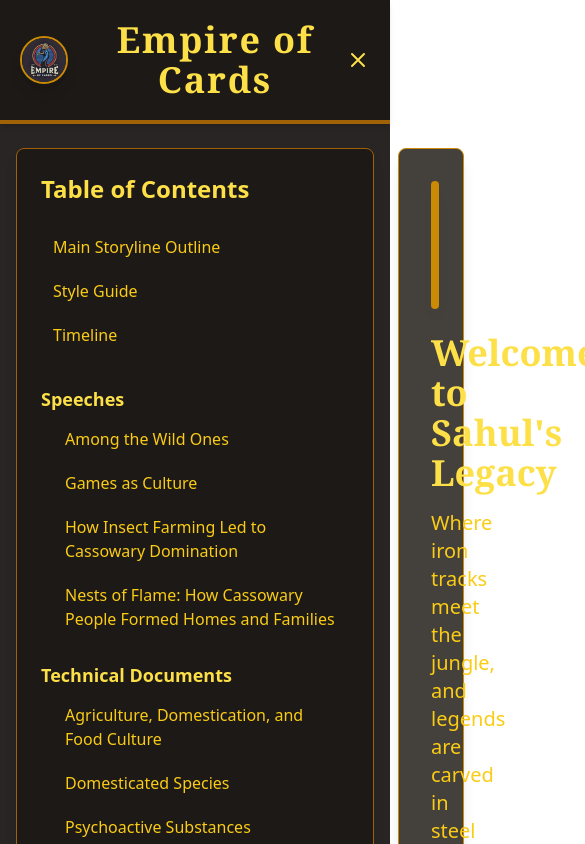
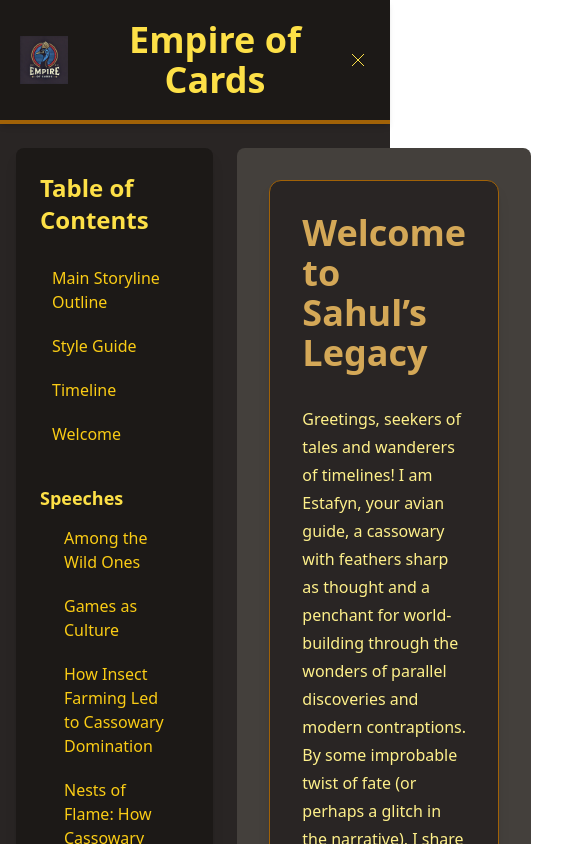
Before and after one commit to estafyn/Empire-of-Cards, a Vue app in the folder Empire-of-Cards/: page / in a window 390 px wide. Shown: the top 844 px of the page, 585 px wide, since content can reach past the window. Built offline with nearby package versions, Linux system fonts and the light colour scheme.

Commit message:
Add welcome page and split table of contents

```diff
--- a/Empire-of-Cards/src/App.vue
+++ b/Empire-of-Cards/src/App.vue
@@ -1,6 +1,7 @@
 <script setup lang="ts">
 import { ref, onMounted } from 'vue'
 import MarkdownPage from '@/components/MarkdownPage.vue'
+import TableOfContents from '@/components/TableOfContents.vue'
 
 const contentFiles: Record<string, () => Promise<string>> = import.meta.glob('./content/**/*.md', {
   query: '?raw',
@@ -25,15 +26,13 @@ const folderStructure = ref<FolderStructure>({
   folders: {},
 })
 
+const defaultFilePath = './content/Welcome.md'
 const selectedContent = ref<string | null>(null)
-const selectedTitle = ref<string | null>(null)
+const selectedTitle = ref<string>('Welcome')
+const selectedFilePath = ref<string | null>(defaultFilePath) // Track the currently selected file path
 const isLoading = ref(false)
 const errorMessage = ref<string | null>(null)
 const showSidebar = ref(true)
-
-const formatTitle = (text: string) => {
-  return text.replace(/-/g, ' ').replace(/^\w/, (c) => c.toUpperCase())
-}
 
 const loadFiles = async () => {
   try {
@@ -46,46 +45,44 @@ const loadFiles = async () => {
       const parts = path.split('/')
       const fileName = parts[parts.length - 1].replace('.md', '')
 
-      // Check if the file is in the root content directory or in a subdirectory
       if (parts.length <= 3) {
-        // This is a root file (like /content/example.md)
-        newStructure.rootFiles.push({
-          name: fileName,
-          path,
-          content: null,
-        })
+        newStructure.rootFiles.push({ name: fileName, path, content: null })
       } else {
-        // This is a file in a folder (like /content/folder/example.md)
         const folderName = parts[2]
         if (!newStructure.folders[folderName]) {
           newStructure.folders[folderName] = []
         }
-        newStructure.folders[folderName].push({
-          name: fileName,
-          path,
-          content: null,
-        })
+        newStructure.folders[folderName].push({ name: fileName, path, content: null })
       }
     }
 
-    // Sort root files and folders alphabetically
     newStructure.rootFiles.sort((a, b) => a.name.localeCompare(b.name))
-
     for (const folder in newStructure.folders) {
       newStructure.folders[folder].sort((a, b) => a.name.localeCompare(b.name))
     }
 
     folderStructure.value = newStructure
+
+    // Load welcome.md as the initial content
+    const markdownContent = await contentFiles[defaultFilePath]?.()
+    selectedContent.value = markdownContent || 'Error: No welcome content found.'
   } catch (error) {
     console.error('Error loading files:', error)
     errorMessage.value = 'Error loading file structure.'
   }
 }
 
-const showMarkdownContent = async (filePath: string, fileName: string) => {
+const showMarkdownContent = async ({
+  filePath,
+  fileName,
+}: {
+  filePath: string
+  fileName: string
+}) => {
   isLoading.value = true
   errorMessage.value = null
-  selectedTitle.value = formatTitle(fileName)
+  selectedTitle.value = fileName
+  selectedFilePath.value = filePath // Set the selected file path to highlight the item
 
   try {
     const markdownContent = await contentFiles[filePath]?.()
@@ -98,139 +95,50 @@ const showMarkdownContent = async (filePath: string, fileName: string) => {
   }
 }
 
-const resetContent = () => {
-  selectedContent.value = null
-  selectedTitle.value = null
-  errorMessage.value = null
-}
-
 onMounted(loadFiles)
 </script>
 
 <template>
   <div class="min-h-screen bg-stone-800">
-    <!-- Header -->
     <header
       class="bg-stone-900 text-yellow-300 shadow-md p-5 border-b-4 border-yellow-700 sticky top-0 z-50"
     >
       <div class="max-w-7xl mx-auto flex justify-between items-center">
         <button
-          @click="resetContent"
-          class="flex items-center gap-4 hover:text-yellow-200 transition-colors"
+          @click="() => showMarkdownContent({ filePath: defaultFilePath, fileName: 'Welcome' })"
+          class="flex items-center gap-4"
         >
-          <img
-            src="@/assets/logo.png"
-            alt="Empire of Cards Logo"
-            class="h-12 w-12 rounded-full shadow-lg border-2 border-yellow-600"
-          />
-          <h1 class="text-4xl font-bold font-serif tracking-wider">Empire of Cards</h1>
+          <img src="@/assets/logo.png" alt="Empire of Cards Logo" class="h-12 w-12" />
+          <h1 class="text-4xl font-bold">Empire of Cards</h1>
         </button>
-        <button
-          @click="showSidebar = !showSidebar"
-          class="md:hidden text-yellow-300 hover:text-yellow-200 transition-colors"
-        >
-          <span class="sr-only">Toggle Menu</span>
+        <button @click="showSidebar = !showSidebar" class="md:hidden text-yellow-300">
           <svg class="h-6 w-6" fill="none" stroke="currentColor" viewBox="0 0 24 24">
-            <path
-              v-if="showSidebar"
-              stroke-linecap="round"
-              stroke-linejoin="round"
-              stroke-width="2"
-              d="M6 18L18 6M6 6l12 12"
-            />
-            <path
-              v-else
-              stroke-linecap="round"
-              stroke-linejoin="round"
-              stroke-width="2"
-              d="M4 6h16M4 12h16M4 18h16"
-            />
+            <path v-if="showSidebar" d="M6 18L18 6M6 6l12 12" />
+            <path v-else d="M4 6h16M4 12h16M4 18h16" />
           </svg>
         </button>
       </div>
     </header>
 
-    <!-- Main Content with Sidebar -->
     <div class="max-w-7xl mx-auto px-4 sm:px-6 lg:px-8">
       <div class="flex gap-6 pt-6">
-        <!-- Sidebar -->
-        <aside
-          :class="[
-            'bg-stone-900 rounded-lg shadow-lg border border-yellow-700',
-            showSidebar ? 'block' : 'hidden md:block',
-            'w-full md:w-64 lg:w-80 flex-shrink-0',
-            'transition-all duration-300 ease-in-out',
-            'sticky top-24 h-[calc(100vh-6rem)]',
-          ]"
-        >
-          <div class="p-6 overflow-y-auto h-full">
-            <h3 class="text-2xl font-bold text-yellow-300 mb-6">Table of Contents</h3>
-
-            <!-- Root Files -->
-            <div v-if="folderStructure.rootFiles.length > 0" class="mb-8">
-              <ul class="space-y-2">
-                <li v-for="file in folderStructure.rootFiles" :key="file.path">
-                  <button
-                    @click="showMarkdownContent(file.path, file.name)"
-                    class="w-full text-left text-yellow-400 hover:text-yellow-200 hover:bg-yellow-600/20 px-3 py-1.5 rounded-md focus:outline-none focus:ring-2 focus:ring-yellow-300 transition-colors"
-                  >
-                    {{ formatTitle(file.name) }}
-                  </button>
-                </li>
-              </ul>
-            </div>
-
-            <!-- Folders -->
-            <div
-              v-for="(files, folderName) in folderStructure.folders"
-              :key="folderName"
-              class="mb-6"
-            >
-              <h5 class="text-lg font-bold text-yellow-300 mb-2 capitalize">
-                {{ formatTitle(folderName.toString()) }}
-              </h5>
-              <ul class="space-y-2">
-                <li v-for="file in files" :key="file.path">
-                  <button
-                    @click="showMarkdownContent(file.path, file.name)"
-                    class="w-full text-left text-yellow-400 hover:text-yellow-200 hover:bg-yellow-600/20 px-3 py-1.5 rounded-md focus:outline-none focus:ring-2 focus:ring-yellow-300 transition-colors pl-6"
-                  >
-                    {{ formatTitle(file.name) }}
-                  </button>
-                </li>
-              </ul>
-            </div>
-          </div>
+        <aside class="bg-stone-900 w-64 rounded-lg shadow-lg">
+          <TableOfContents
+            :folderStructure="folderStructure"
+            :selectedFilePath="selectedFilePath"
+            @fileSelected="showMarkdownContent"
+          />
         </aside>
 
-        <!-- Main Content Area -->
-        <main class="flex-1 min-w-0">
-          <div class="bg-stone-700 rounded-lg shadow-lg border border-yellow-600 p-8">
-            <!-- Initial Welcome Content -->
-            <div v-if="!selectedContent && !isLoading" class="text-center">
-              <img
-                src="@/assets/logo.png"
-                alt="Empire of Cards Logo"
-                class="w-32 h-32 mx-auto mb-6 rounded-full shadow-lg border-4 border-yellow-600"
-              />
-              <h2 class="text-4xl font-bold mb-4 font-serif text-yellow-300">
-                Welcome to Sahul's Legacy
-              </h2>
-              <p class="text-xl mb-6 text-yellow-400">
-                Where iron tracks meet the jungle, and legends are carved in steel and feathers.
-              </p>
-            </div>
-
-            <!-- Loading and Error States -->
-            <div v-if="isLoading" class="text-center text-yellow-300">Loading content...</div>
-            <div v-if="errorMessage" class="text-center text-red-500">{{ errorMessage }}</div>
-
-            <!-- Markdown Content -->
+        <main class="flex-1">
+          <div class="bg-stone-700 p-8 rounded-lg">
             <MarkdownPage
-              v-if="selectedContent && !isLoading && selectedTitle"
+              v-if="selectedContent"
               :content="selectedContent"
               :title="selectedTitle"
             />
+            <div v-if="isLoading" class="text-center">Loading content...</div>
+            <div v-if="errorMessage" class="text-center text-red-500">{{ errorMessage }}</div>
           </div>
         </main>
       </div>
--- /dev/null
+++ b/Empire-of-Cards/src/components/TableOfContents.vue
@@ -0,0 +1,68 @@
+<script setup lang="ts">
+import { defineProps, defineEmits } from 'vue'
+
+type FileEntry = {
+  name: string
+  path: string
+}
+
+type FolderStructure = {
+  rootFiles: FileEntry[]
+  folders: {
+    [key: string]: FileEntry[]
+  }
+}
+
+// Props
+defineProps<{ folderStructure: FolderStructure }>()
+
+// Emits
+const emit = defineEmits(['fileSelected'])
+
+// Format title helper
+const formatTitle = (text: string) => {
+  return text.replace(/-/g, ' ').replace(/^\w/, (c) => c.toUpperCase())
+}
+
+// Handle file selection
+const selectFile = (filePath: string, fileName: string) => {
+  emit('fileSelected', { filePath, fileName }) // Now `emit` is recognized
+}
+</script>
+
+<template>
+  <div class="p-6 overflow-y-auto h-full">
+    <h3 class="text-2xl font-bold text-yellow-300 mb-6">Table of Contents</h3>
+
+    <!-- Root Files -->
+    <div v-if="folderStructure.rootFiles.length > 0" class="mb-8">
+      <ul class="space-y-2">
+        <li v-for="file in folderStructure.rootFiles" :key="file.path">
+          <button
+            @click="selectFile(file.path, file.name)"
+            class="w-full text-left text-yellow-400 hover:text-yellow-200 hover:bg-yellow-600/20 px-3 py-1.5 rounded-md focus:outline-none focus:ring-2 focus:ring-yellow-300 transition-colors"
+          >
+            {{ formatTitle(file.name) }}
+          </button>
+        </li>
+      </ul>
+    </div>
+
+    <!-- Folders -->
+    <div v-for="(files, folderName) in folderStructure.folders" :key="folderName" class="mb-6">
+      <h5 class="text-lg font-bold text-yellow-300 mb-2 capitalize">
+        {{ formatTitle(folderName.toString()) }}
+      </h5>
+      <ul class="space-y-2">
+        <li v-for="file in files" :key="file.path">
+          <button
+            @click="selectFile(file.path, file.name)"
+            class="w-full text-left text-yellow-400 hover:text-yellow-200 hover:bg-yellow-600/20 px-3 py-1.5 rounded-md focus:outline-none focus:ring-2 focus:ring-yellow-300 transition-colors pl-6"
+          >
+            {{ formatTitle(file.name) }}
+          </button>
+        </li>
+      </ul>
+    </div>
+  </div>
+</template>
--- /dev/null
+++ b/Empire-of-Cards/src/content/Welcome.md
@@ -0,0 +1,37 @@
+# Welcome to Sahul's Legacy
+
+Greetings, seekers of tales and wanderers of timelines! I am Estafyn, your avian guide, a cassowary with feathers sharp as thought and a penchant for world-building through the wonders of parallel discoveries and modern contraptions. By some improbable twist of fate (or perhaps a glitch in the narrative), I share your world’s tools—keyboards, displays, and microphones alike—so that I may craft this place for your enjoyment.
+
+This is the **Empire of Cards** adventure hub! Here, we collect the whispers of bygone eras, the echoes of untold stories, and the foundations of Sahul’s most peculiar legacy.
+
+---
+
+## **Getting Started:**
+
+- Navigate the Table of Contents like an explorer tracing ancient maps.
+- Click through the chapters to immerse yourself in the ever-growing chronicles.
+- Marvel at the resilience of Sahul’s heroes and scholars who dared to rise above the fronds.
+
+---
+
+## **Lore Highlights:**
+
+- **Cassowary Societies:** These are no simple flocks! Here lie worlds of intellect, invention, and fierce independence where knowledge flows as freely as the river tides.
+- **The Age of Queens:** Before kingdoms and empires, there were queens whose stories shaped destiny and dissolved into legend. Their reigns stretched across lands as feathers across the horizon.
+- **The Great Inferno:** A catastrophe of fire and ash that scarred the jungles and molded heroes from ruin. This event became the turning point for the civilizations of Sahul, marking the end of innocence and the dawn of ambition.
+
+---
+
+## **Instructions:**
+
+- To witness the stories, choose a scroll (or rather, a clickable file) from the sidebar.
+- If the tales falter or the interface stumbles, remember: every journey may require a brief return to the beginning. Refresh your mind (and page) as needed.
+
+---
+
+The stories you encounter are but feathers in the grand plumage of Sahul’s evolving legacy. I invite you to journey deep into these chronicles, for this world is but a work in progress—its halls adorned with the scaffolds of imagination.
+
+Together, we shall weave the Empire of Cards, a bastion of dreams, resilience, and wonder.
+
+Let’s begin the journey!
+—Estafyn
```
